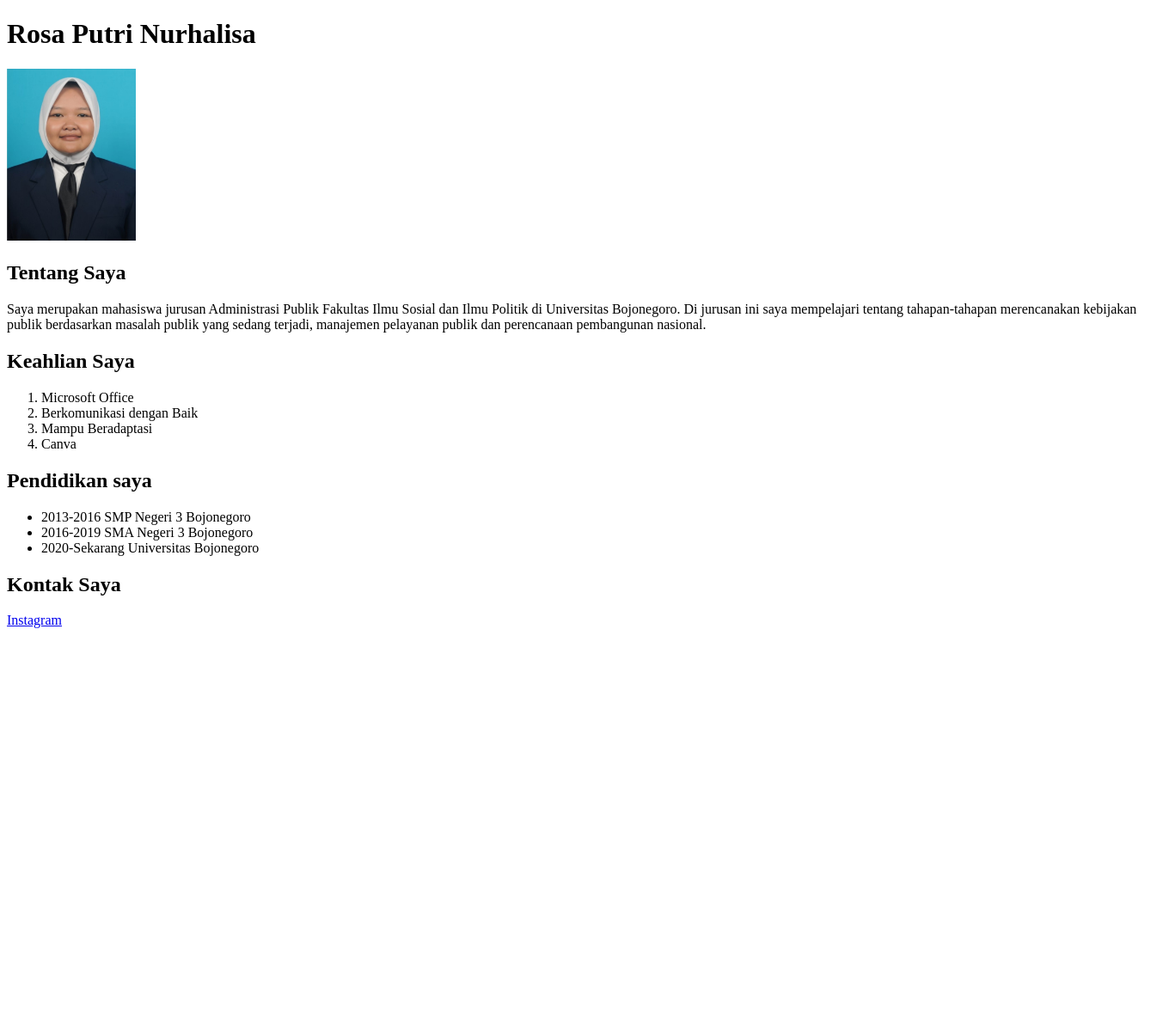
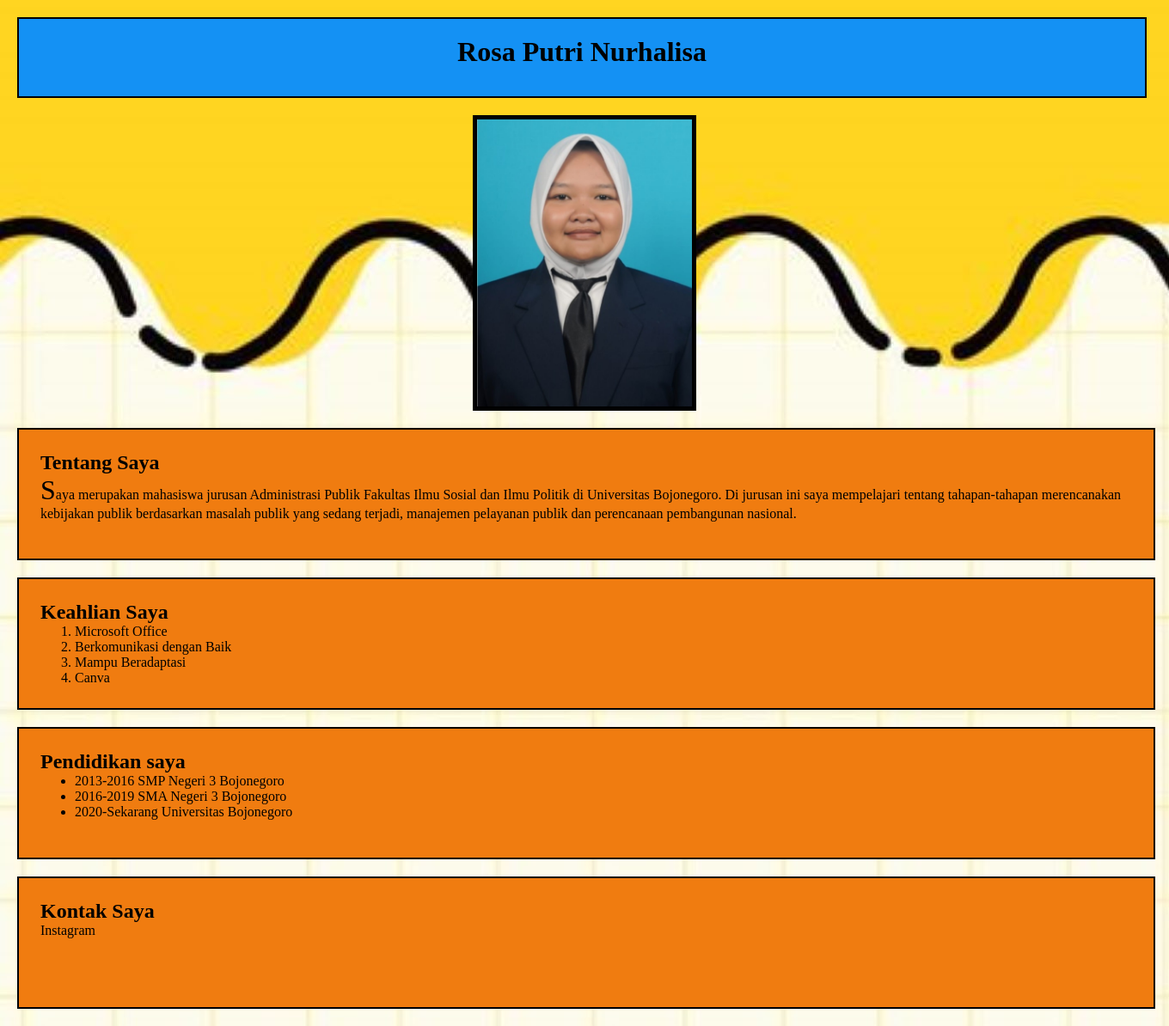
Before and after one commit to saaddenly/webdasar, a PHP site: page /tugas.html in a window 1360 px wide. Shown: the whole page at 86% size. Before the commit the page ends 731 px from the top, so only its background shows below. Run offline with PHP 8.4, Linux system fonts and the light colour scheme.

Commit message:
tugas biodata dengan css

```diff
--- a/form.html
+++ b/form.html
@@ -8,13 +8,13 @@
     <link rel="stylesheet" href="./style.css">
 </head>
 <body>
-    <from>
+    <form>
         <label class="brown-sugar">Username</label>
         <input type="taxt">
         <label>Password</label>
         <input type="password">
         <input type="submit" value="Login">
-    </from>
+    </form>
 
     <br>
     <br>
--- a/pertama.html
+++ b/pertama.html
@@ -5,6 +5,7 @@
     <meta http-equiv="X-UA-Compatible" content="IE=edge">
     <meta name="viewport" content="width=device-width, initial-scale=1.0">
     <title>Web Teacher - Home</title>
+    <
 </head>
 <body>
     <h1>Heading 1</h1>
--- a/style.css
+++ b/style.css
@@ -26,19 +26,20 @@ body{
 
 #box-head{
     margin-top: 10px auto;
-    width: 900px;
-    background-color: #ffffff;
+    width: 1270px;
+    background-color: #1090f8fa;
     padding: 20px;
     display: block;
+    height: 50px;
 }
 
 #box-body{
     margin-top: 10px;
-    width: 900px;
+    width: 2000px;
     background-color: #ffffff;
     padding: 50px;
     display: inline;
-    height: 500px;
+    height: 350px;
 }
 .box{
     margin-top: 10px;
@@ -66,3 +67,18 @@ div a {
 div a:hover{
     color: red;
 }
+div {
+    height: 100px;
+    padding :25px;
+    margin : 20px;
+    border : 2px solid black;
+    background-color: #f07c10;
+}
+.lebar {width: 1270px;}
+
+img.tengah {
+    display: block;
+    margin-left: 5px auto;
+    margin-right: 5px auto;
+    border: 5px solid black;
+}
--- a/tugas.html
+++ b/tugas.html
@@ -5,12 +5,20 @@
     <meta http-equiv="X-UA-Compatible" content="IE=edge">
     <meta name="viewport" content="width=device-width, initial-scale=1.0">
     <title>Rosa Putri Nurhalisa - Home</title>
+    <link href="./style.css" rel="stylesheet"/>
 </head>
 <body>
-    <h1>Rosa Putri Nurhalisa</h1>
-    <img src="images/poto.jpeg" width="150px"/>
+<div id="box-head">
+    <center>
+     <h1>Rosa Putri Nurhalisa</h1>
+    </center>
+</div>
+    <img class="tengah"src="images/poto.jpeg" width="250px"/>
+ <div class="lebar">
     <h2>Tentang Saya</h2>
     <p>Saya merupakan mahasiswa jurusan Administrasi Publik Fakultas Ilmu Sosial dan Ilmu Politik di Universitas Bojonegoro. Di jurusan ini saya mempelajari tentang tahapan-tahapan merencanakan kebijakan publik berdasarkan masalah publik yang sedang terjadi, manajemen pelayanan publik dan perencanaan pembangunan nasional.</p>
+</div>
+<div class="lebar">
     <h2>Keahlian Saya</h2>
     <ol>
         <li>Microsoft Office</li>
@@ -18,13 +26,18 @@
         <li>Mampu Beradaptasi</li>
         <li>Canva</li>
     </ol>
+</div>
+<div class="lebar">
     <h2>Pendidikan saya</h2>
     <ul>
         <li>2013-2016 SMP Negeri 3 Bojonegoro</li>
         <li>2016-2019 SMA Negeri 3 Bojonegoro</li>
         <li>2020-Sekarang Universitas Bojonegoro</li>
     </ul>
+</div>
+<div class="lebar">
     <h2>Kontak Saya</h2>
     <a href="https://instagram.com/saadennly?igshid=ZDdkNTZiNTM=">Instagram</a>
+</div>
 </body>
 </html>
```
Also changed, not shown: images/background.jpg.
